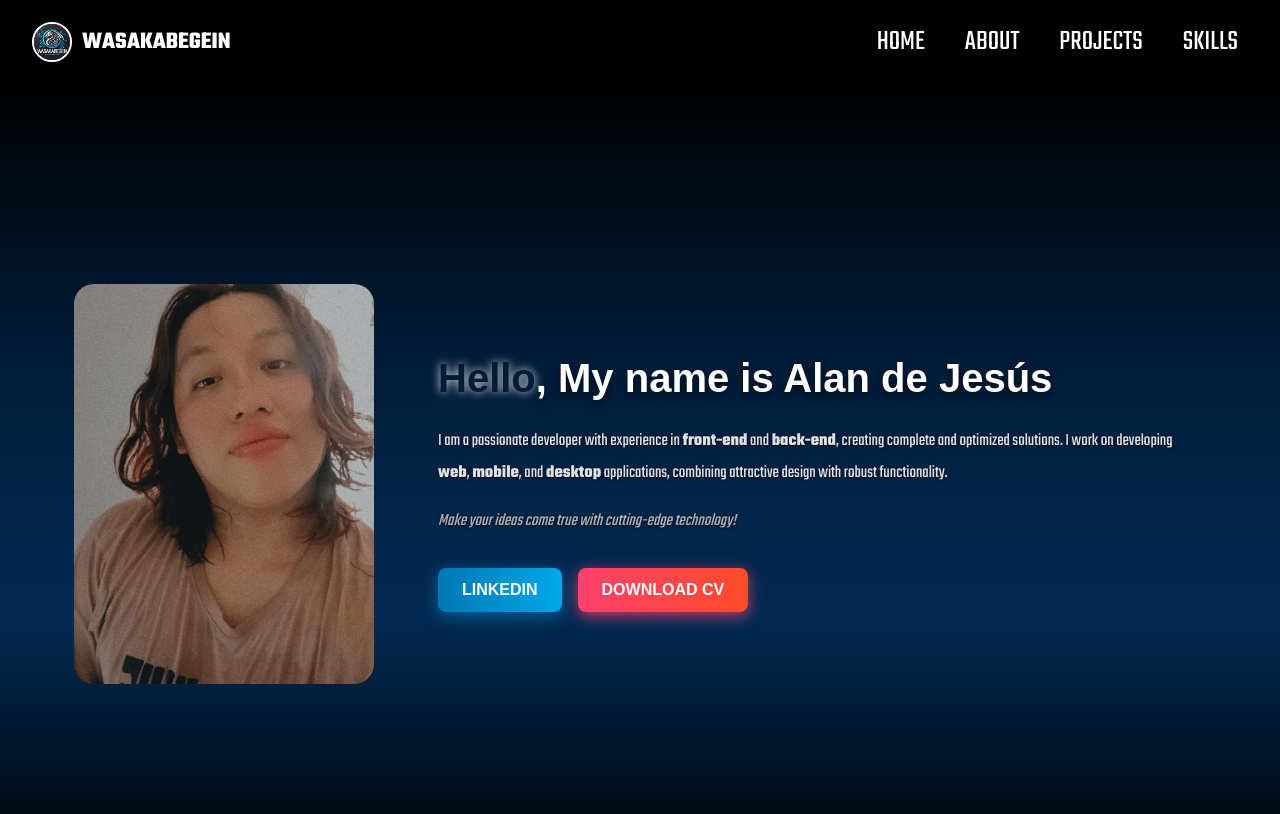
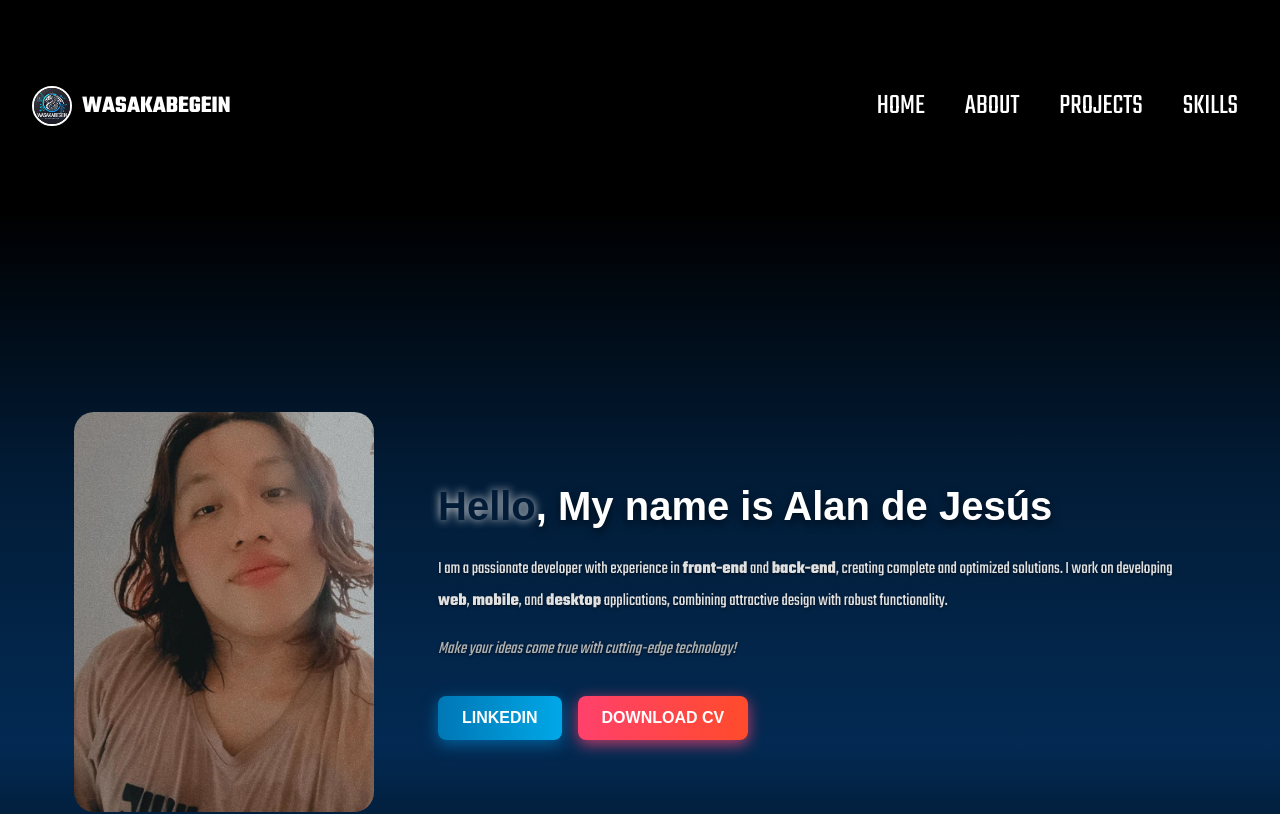
Before and after one commit to WasakaBe/WasakaBe, a React (Vite) app: page / in a window 1280 px wide. Shown: the top 814 px of the page. Built offline with nearby package versions, Linux system fonts and the light colour scheme; a web font is replaced by a local one.

Commit message:
Update Navbar.css

```diff
--- a/src/Views/Navbar/Navbar.css
+++ b/src/Views/Navbar/Navbar.css
@@ -3,7 +3,7 @@
  display: flex;
  justify-content: space-between;
  align-items: center;
- padding: 1rem 2rem;
+ padding: 5rem 2rem;
  background-color: var(--black);
  color: var(--white);
  font-family: "Teko", sans-serif;
```
